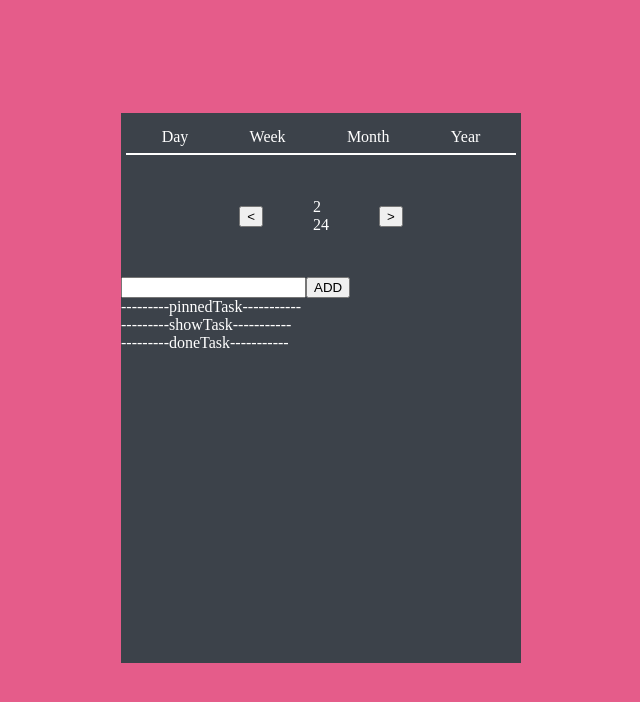
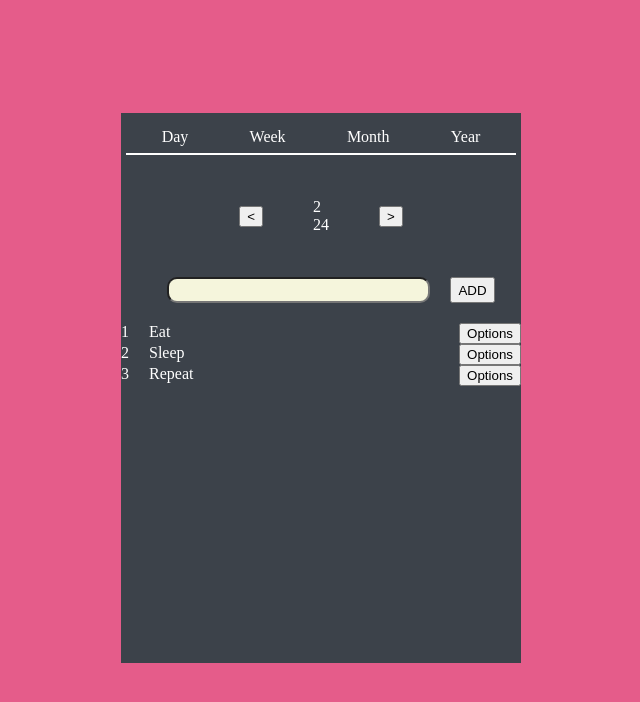
Before and after one commit to Tocksyk/Task-Management, a Vue app: page / in a window 1280 px wide. Shown: the top 702 px of the page, without its empty margins (319-959 px from the left). Built offline with nearby package versions, Linux system fonts and the light colour scheme.

Commit message:
Created layout for the template

```diff
--- a/src/App.vue
+++ b/src/App.vue
@@ -2,15 +2,14 @@
 import toolbar from './components/toolbar.vue'
 import today from './components/today.vue'
 import addTask from './components/addTask.vue'
+import taskList from './components/taskList.vue'
 </script>
 <template>
 <div id="canvas">
     <toolbar />
     <today />
     <addTask />
-    ---------pinnedTask-----------<br>
-    ---------showTask-----------<br>
-    ---------doneTask-----------<br>
+    <taskList />
 </div>
 </template>
 
--- a/src/components/addTask.vue
+++ b/src/components/addTask.vue
@@ -1,12 +1,37 @@
-<script setup></script>
+<script setup>
+import { reactive, ref } from 'vue';
+import { useStore } from '../stores/taskStore';
+
+let store = useStore();
+
+function addTask(task){
+    store.addOngoingTask(task.target.elements.addTask.value);
+}
+
+</script>
 <template>
 <div class="taskAddition">
     <span>
-        <form action="submit">
-            <input type="text" name="adding">
+        <form id="addForm" v-on:submit.prevent="addTask">
+            <label for="addTask"></label>
+            <input type="text" name="addTask">
             <button type="submit"> ADD </button>
         </form>
     </span>
 </div>
 </template>
-<style></style>
+<style>
+#addForm{
+    display: flex;
+    justify-content: center;
+    gap: 20px;
+    margin-bottom: 20px;
+}
+input{
+    background-color: beige;
+    width: 255px;
+    height: 20px;
+    border-radius: 10px;
+}
+
+</style>
--- /dev/null
+++ b/src/components/taskList.vue
@@ -0,0 +1,51 @@
+<script setup>
+import { computed } from '@vue/reactivity';
+import { useStore } from '../stores/taskStore';
+
+import ongoing from './tasks/ongoing.vue'
+import pinned from './tasks/pinned.vue'
+import done from './tasks/done.vue'
+
+let store = useStore();
+let ongoingList = computed(()=>Boolean(store.ongoing.length))
+let pinnedList = computed(()=>Boolean(store.pinned.length))
+let doneList = computed(()=>Boolean(store.done.length))
+
+</script>
+<template>
+<div>
+    <div id="pinned" v-show="pinnedList">
+        <pinned />
+    </div>
+    <div id="taskList" v-show="ongoingList">
+        <ongoing />
+    </div>
+    <div id="done" v-show="doneList">
+        <done />
+    </div>
+</div>
+</template>
+<style>
+#pinned{
+    border-bottom: black solid 1px;
+}
+
+#done{
+    border-top: black solid 1px;
+}
+
+.multiOption{
+    margin-left: auto;
+}
+
+.task{
+    display: flex;
+    gap: 20px;
+}
+
+.task>span{
+    word-wrap: break-word;
+}
+
+
+</style>
--- /dev/null
+++ b/src/components/tasks/done.vue
@@ -0,0 +1,15 @@
+<script setup>
+import { computed } from '@vue/reactivity';
+import { useStore } from '../../stores/taskStore';
+
+let store = useStore();
+
+</script>
+<template>
+<div class="task" v-for="(task,index) in store.done" :key="index">
+        <span>{{++index}}</span>
+        <span>{{task}}</span>
+        <button class="multiOption">Options</button>
+        </div>
+</template>
+<style></style>
--- /dev/null
+++ b/src/components/tasks/ongoing.vue
@@ -0,0 +1,15 @@
+<script setup>
+import { computed } from '@vue/reactivity';
+import { useStore } from '../../stores/taskStore';
+
+let store = useStore();
+
+</script>
+<template>
+<div class="task" v-for="(task,index) in store.ongoing" :key="index">
+        <span>{{++index}}</span>
+        <span>{{task}}</span>
+        <button class="multiOption">Options</button>
+        </div>
+</template>
+<style></style>
--- /dev/null
+++ b/src/components/tasks/pinned.vue
@@ -0,0 +1,16 @@
+<script setup>
+import { computed } from '@vue/reactivity';
+import { useStore } from '../../stores/taskStore';
+
+let store = useStore();
+
+
+</script>
+<template>
+<div class="task" v-for="(task,index) in store.pinned" :key="index">
+        <span>{{++index}}</span>
+        <span>{{task}}</span>
+        <button class="multiOption">Options</button>
+        </div>
+</template>
+<style></style>
--- a/src/stores/taskStore.js
+++ b/src/stores/taskStore.js
@@ -1,3 +1,26 @@
 import { defineStore } from 'pinia'
+import { reactive, ref } from 'vue';
 
-export const useStore = defineStore('main',)
+export const useStore = defineStore('task',()=>{
+    let ongoing = reactive(['Eat','Sleep','Repeat']);
+    let pinned = reactive([]);
+    let done = reactive([]);
+
+    function addOngoingTask(task){
+        ongoing.push(task)
+    }
+
+    function addPinnedTask(task){
+        pinned.push(task)
+    }
+
+    function addDoneTask(task){
+        done.push(task)
+    }
+
+    return{
+        ongoing,pinned,done,
+        addDoneTask,addOngoingTask,addPinnedTask
+    }
+
+})
```
